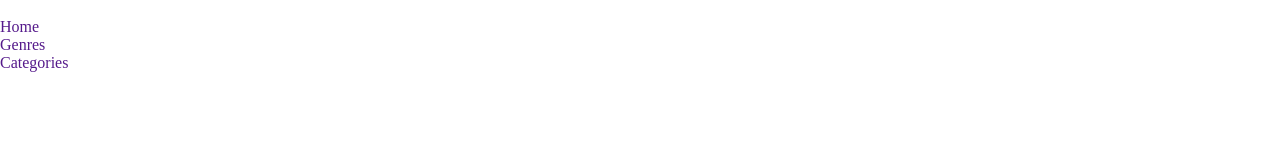
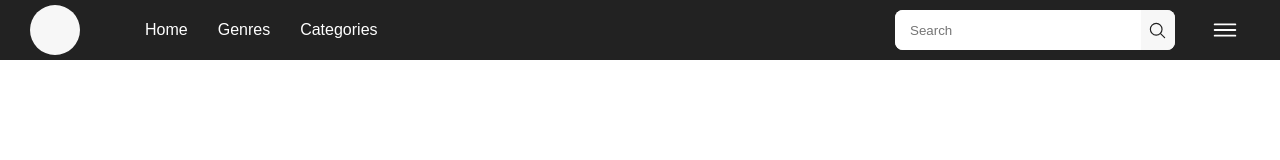
Before and after one commit to Cebucoder/beef, a plain HTML site: page index.html in a window 1280 px wide. Drawn offline with nearby package versions, Linux system fonts and the light colour scheme.

Commit message:
navigation

```diff
--- a/css/navigation.css
+++ b/css/navigation.css
@@ -0,0 +1,83 @@
+.navigation{
+    width:100%;
+    height: 60px;
+    display: flex;
+    align-items: center;
+    justify-content: space-between;
+    padding: 0 30px;
+    background: #222;
+}
+.logo{
+    width: 50px;
+    height: 50px;
+    background: #f7f7f7;
+    border-radius: 50%;
+}
+.navlinks{
+    display: flex;
+    margin-left: 50px;
+}
+.navlinks li{
+    padding: 5px 15px;
+    color: #fff;
+}
+
+
+.right-content{
+    display: flex;
+    align-items: center;
+}
+
+.leftcontent{
+    display: flex;
+    align-items: center;
+
+}
+
+.searchbar{
+    display: flex;
+    align-items: center;
+    justify-content: space-between;
+    border-radius: 8px;
+    width: 280px;
+    height: 40px;
+    background: #fff;
+    margin-right: 25px;
+    overflow: hidden;
+}
+.searchbar input{
+    width: 100%;
+    height: 100%;
+    border: none;
+    outline: none;
+    outline-color: none;
+    padding: 0 15px;
+}
+
+
+.searchbar span{
+    width: 40px;
+    height: 40px;
+    display: flex;
+    align-items: center;
+    justify-content: center;
+    background: #f7f7f7;
+}
+.searchbar span ion-icon{
+    font-size: 19px;
+    color: #222;
+}
+
+.menu-bar{
+    width: 50px;
+    height: 50px;
+    font-size: 30px;
+    display: flex;
+    align-items: center;
+    justify-content: center;
+    color: #fff;
+}
+
+/* git add .
+git commit -m "Intial"
+git push -u origin master */
--- a/css/style.css
+++ b/css/style.css
@@ -2,6 +2,8 @@
     padding: 0;
     margin: 0;
     box-sizing: border-box;
+    font-family: 'Arial', sans-serif;
+    /* font-size: 14px; */
 }
 a, li{
     text-decoration: none;
--- a/index.html
+++ b/index.html
@@ -10,19 +10,39 @@
 <body>
 
     <div class="navigation">
+
+
+        <div class="right-content">
             <!-- logo -->
             <div class="logo">
                 <img src="" alt="">
             </div>
             <!-- logo end-->
 
+            <!-- navlinks -->
             <div class="navlinks">
                 <a href=""><li>Home</li></a>
                 <a href=""><li>Genres</li></a>
                 <a href=""><li>Categories</li></a>
             </div>
+            <!-- navlinks -->
+        </div>
+
+        <div class="leftcontent">
+            <div class="searchbar">
+                <input type="text" placeholder="Search">
+                <span><ion-icon name="search-outline"></ion-icon></span>
+            </div>
+            <div class="menu-bar">
+                <ion-icon name="menu-outline"></ion-icon>
+            </div>
+        </div>
 
     </div>
 
 </body>
+
+<script type="module" src="https://unpkg.com/ionicons@7.1.0/dist/ionicons/ionicons.esm.js"></script>
+<script nomodule src="https://unpkg.com/ionicons@7.1.0/dist/ionicons/ionicons.js"></script>
+
 </html>
```
Lines whose indentation alone changed are shown as unchanged.
